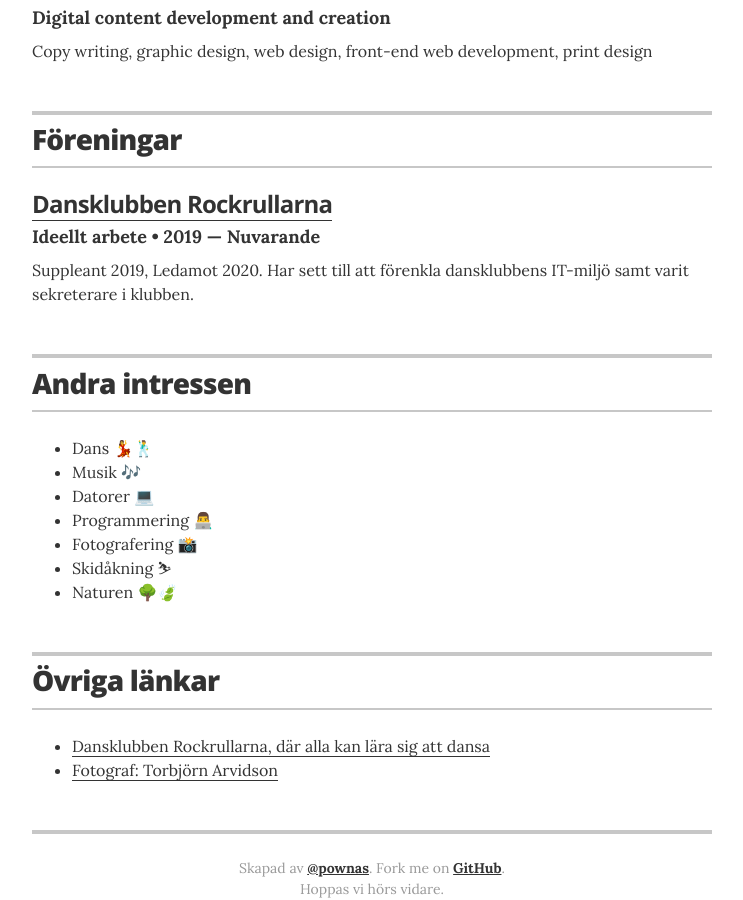
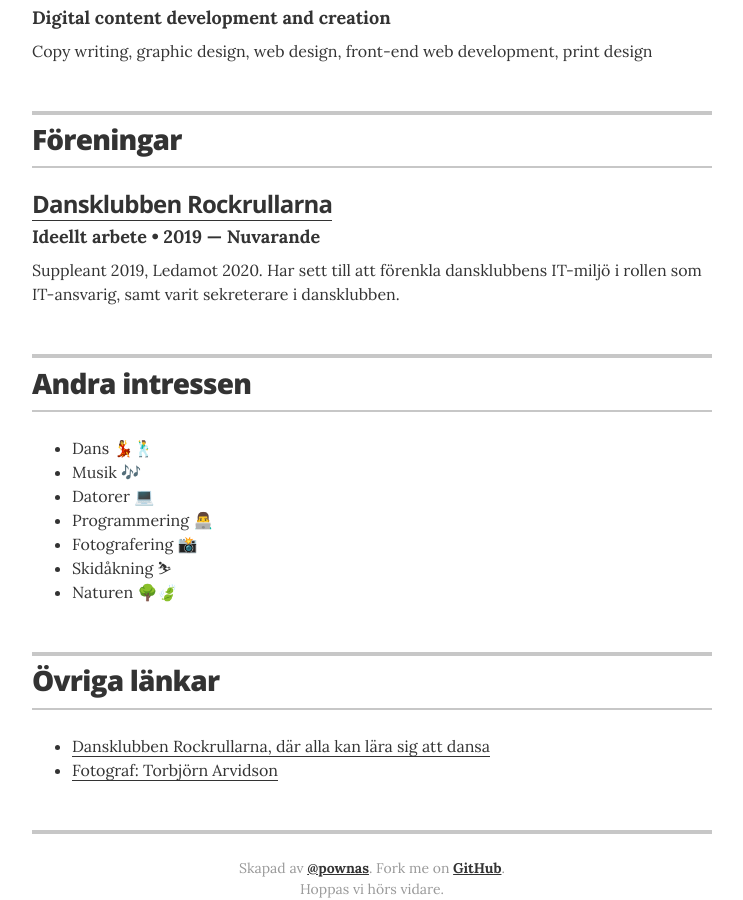
Before and after one commit to pownas/CV, a Jekyll site: the page built from index.html, in a window 1280 px wide and 900 px high, scrolled down 2092 px. Shown: the whole window, without its empty margins (268-1011 px from the left). Built offline with Jekyll 4.4.1, drawn with Linux system fonts in a browser that asks for light colours.

Commit message:
Uppdaterat föreningar

```diff
--- a/_data/associations.yml
+++ b/_data/associations.yml
@@ -5,4 +5,4 @@
   role: "Ideellt arbete"
   year: "2019 &mdash; Nuvarande"
   url: "https://www.rockrullarna.se/"
-  summary: "Suppleant 2019, Ledamot 2020. Har sett till att förenkla dansklubbens IT-miljö samt varit sekreterare i klubben. "
+  summary: "Suppleant 2019, Ledamot 2020. Har sett till att förenkla dansklubbens IT-miljö i rollen som IT-ansvarig, samt varit sekreterare i dansklubben. "
```
